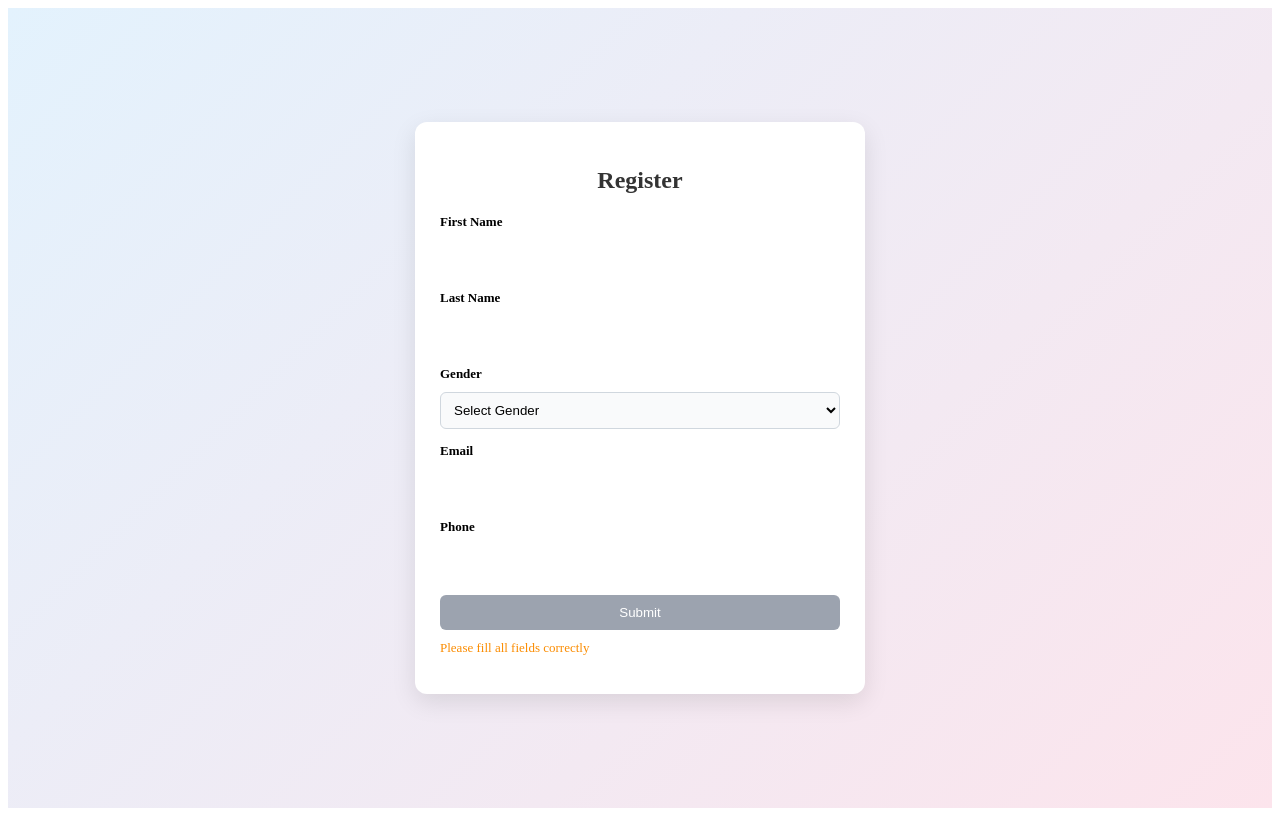
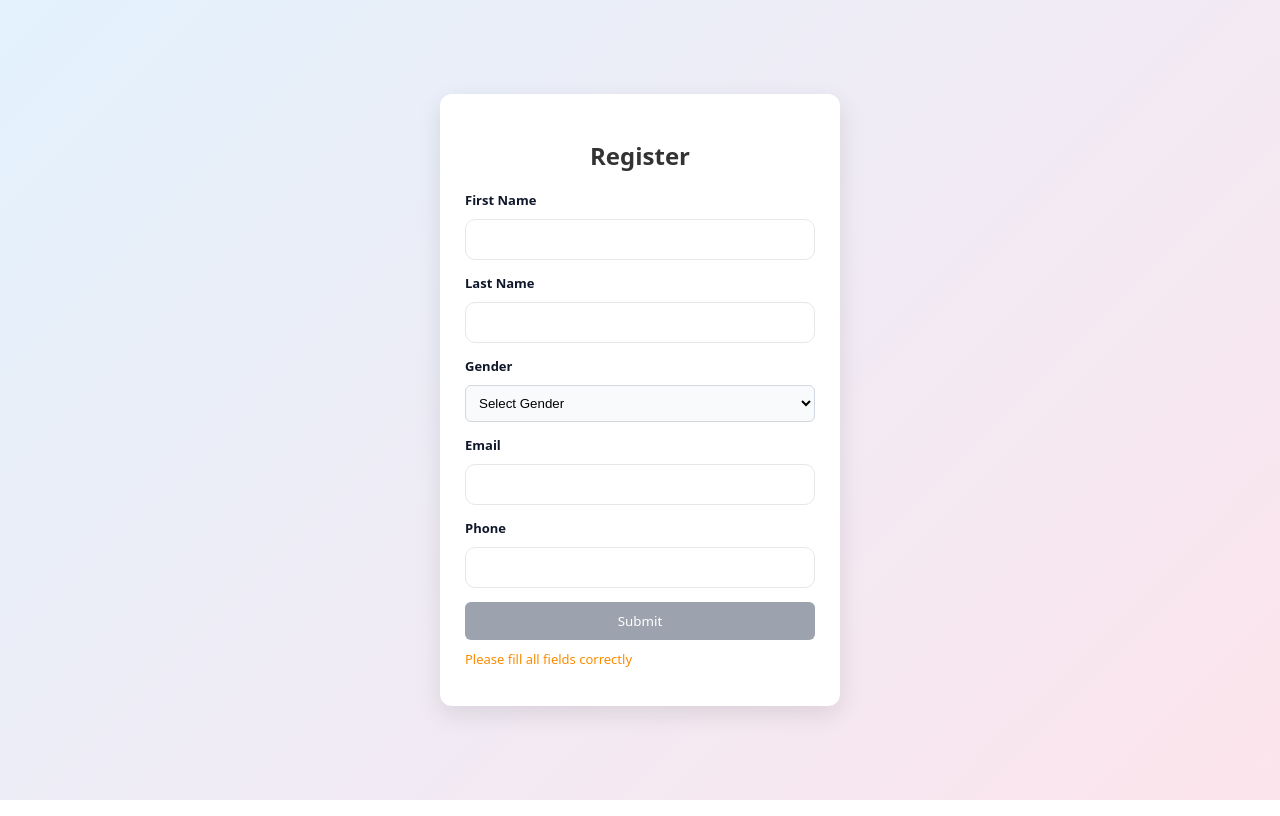
Before and after one commit to Karthiksherlock/sample_react1, a React (Vite) app: page / in a window 1280 px wide. Built offline with nearby package versions, Linux system fonts and the light colour scheme; no server answers.

Commit message:
updated overall ui similar to the reference ui

```diff
--- a/src/index.css
+++ b/src/index.css
@@ -1,111 +1,32 @@
 :root {
-  --text: #6b6375;
-  --text-h: #08060d;
-  --bg: #fff;
-  --border: #e5e4e7;
-  --code-bg: #f4f3ec;
-  --accent: #aa3bff;
-  --accent-bg: rgba(170, 59, 255, 0.1);
-  --accent-border: rgba(170, 59, 255, 0.5);
-  --social-bg: rgba(244, 243, 236, 0.5);
-  --shadow:
-    rgba(0, 0, 0, 0.1) 0 10px 15px -3px, rgba(0, 0, 0, 0.05) 0 4px 6px -2px;
+  --bg: #ffffff;
+  --surface: #ffffff;
+  --surface-muted: #f8fafc;
+  --border: #e5e7eb;
+  --text: #0f172a;
+  --text-muted: #64748b;
 
-  --sans: system-ui, 'Segoe UI', Roboto, sans-serif;
-  --heading: system-ui, 'Segoe UI', Roboto, sans-serif;
-  --mono: ui-monospace, Consolas, monospace;
+  --primary: #f97316;     /* orange-500 */
+  --primary-600: #ea580c; /* orange-600 */
+  --primary-700: #c2410c;
+  --primary-soft: #fff1e6;
 
-  font: 18px/145% var(--sans);
-  letter-spacing: 0.18px;
-  color-scheme: light dark;
+  --code-bg: #fff1e6;
+  --code-text: #c2410c;
+
+  --radius: 12px;
+  --shadow-sm: 0 1px 2px rgba(15, 23, 42, 0.06);
+  --shadow-md: 0 4px 16px rgba(15, 23, 42, 0.08);
+
+  font-family: ui-sans-serif, system-ui, -apple-system, "Segoe UI", Roboto,
+    "Helvetica Neue", Arial, sans-serif;
   color: var(--text);
   background: var(--bg);
-  font-synthesis: none;
-  text-rendering: optimizeLegibility;
-  -webkit-font-smoothing: antialiased;
-  -moz-osx-font-smoothing: grayscale;
-
-  @media (max-width: 1024px) {
-    font-size: 16px;
-  }
 }
 
-@media (prefers-color-scheme: dark) {
-  :root {
-    --text: #9ca3af;
-    --text-h: #f3f4f6;
-    --bg: #16171d;
-    --border: #2e303a;
-    --code-bg: #1f2028;
-    --accent: #c084fc;
-    --accent-bg: rgba(192, 132, 252, 0.15);
-    --accent-border: rgba(192, 132, 252, 0.5);
-    --social-bg: rgba(47, 48, 58, 0.5);
-    --shadow:
-      rgba(0, 0, 0, 0.4) 0 10px 15px -3px, rgba(0, 0, 0, 0.25) 0 4px 6px -2px;
-  }
+* { box-sizing: border-box; }
+html, body, #root { margin: 0; padding: 0; min-height: 100%; }
+body { background: var(--bg); }
 
-  #social .button-icon {
-    filter: invert(1) brightness(2);
-  }
-}
-
-#root {
-  width: 1126px;
-  max-width: 100%;
-  margin: 0 auto;
-  text-align: center;
-  border-inline: 1px solid var(--border);
-  min-height: 100svh;
-  display: flex;
-  flex-direction: column;
-  box-sizing: border-box;
-}
-
-body {
-  margin: 0;
-}
-
-h1,
-h2 {
-  font-family: var(--heading);
-  font-weight: 500;
-  color: var(--text-h);
-}
-
-h1 {
-  font-size: 56px;
-  letter-spacing: -1.68px;
-  margin: 32px 0;
-  @media (max-width: 1024px) {
-    font-size: 36px;
-    margin: 20px 0;
-  }
-}
-h2 {
-  font-size: 24px;
-  line-height: 118%;
-  letter-spacing: -0.24px;
-  margin: 0 0 8px;
-  @media (max-width: 1024px) {
-    font-size: 20px;
-  }
-}
-p {
-  margin: 0;
-}
-
-code,
-.counter {
-  font-family: var(--mono);
-  display: inline-flex;
-  border-radius: 4px;
-  color: var(--text-h);
-}
-
-code {
-  font-size: 15px;
-  line-height: 135%;
-  padding: 4px 8px;
-  background: var(--code-bg);
-}
+button { font-family: inherit; }
+input, textarea { font-family: inherit; }
--- a/src/main.tsx
+++ b/src/main.tsx
@@ -1,7 +1,7 @@
 import React from "react";
 import ReactDOM from "react-dom/client";
 import App from "./App";
-
+import "./index.css";
 ReactDOM.createRoot(document.getElementById("root")!).render(
   <React.StrictMode>
     <App />
--- a/src/pages/LanguagePage.tsx
+++ b/src/pages/LanguagePage.tsx
@@ -326,9 +326,9 @@ export default function LanguagePage() {
               filteredKeys.map((key) => (
                 <MicroCopyItem
                   key={key}
-                  label={key}
+                  keyName={key}
                   value={activeLang.values[key] ?? ""}
-                  onChange={(v: string) => setValue(activeLang.iana, key, v)}
+                  onValueChange={(v) => setValue(activeLang.iana, key, v)}
                   onDelete={() => deleteKeyGlobally(key)}
                 />
               ))
```
